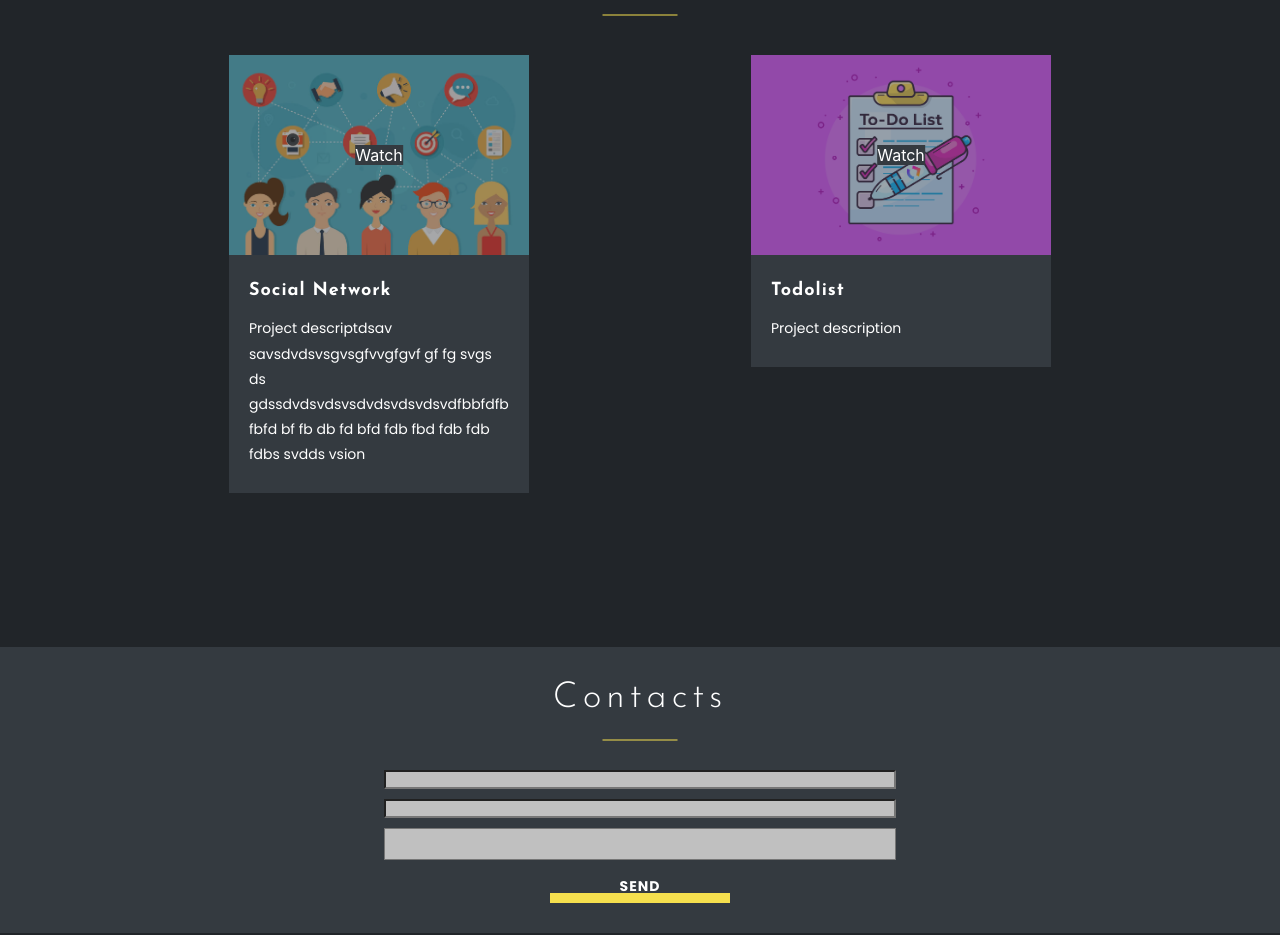
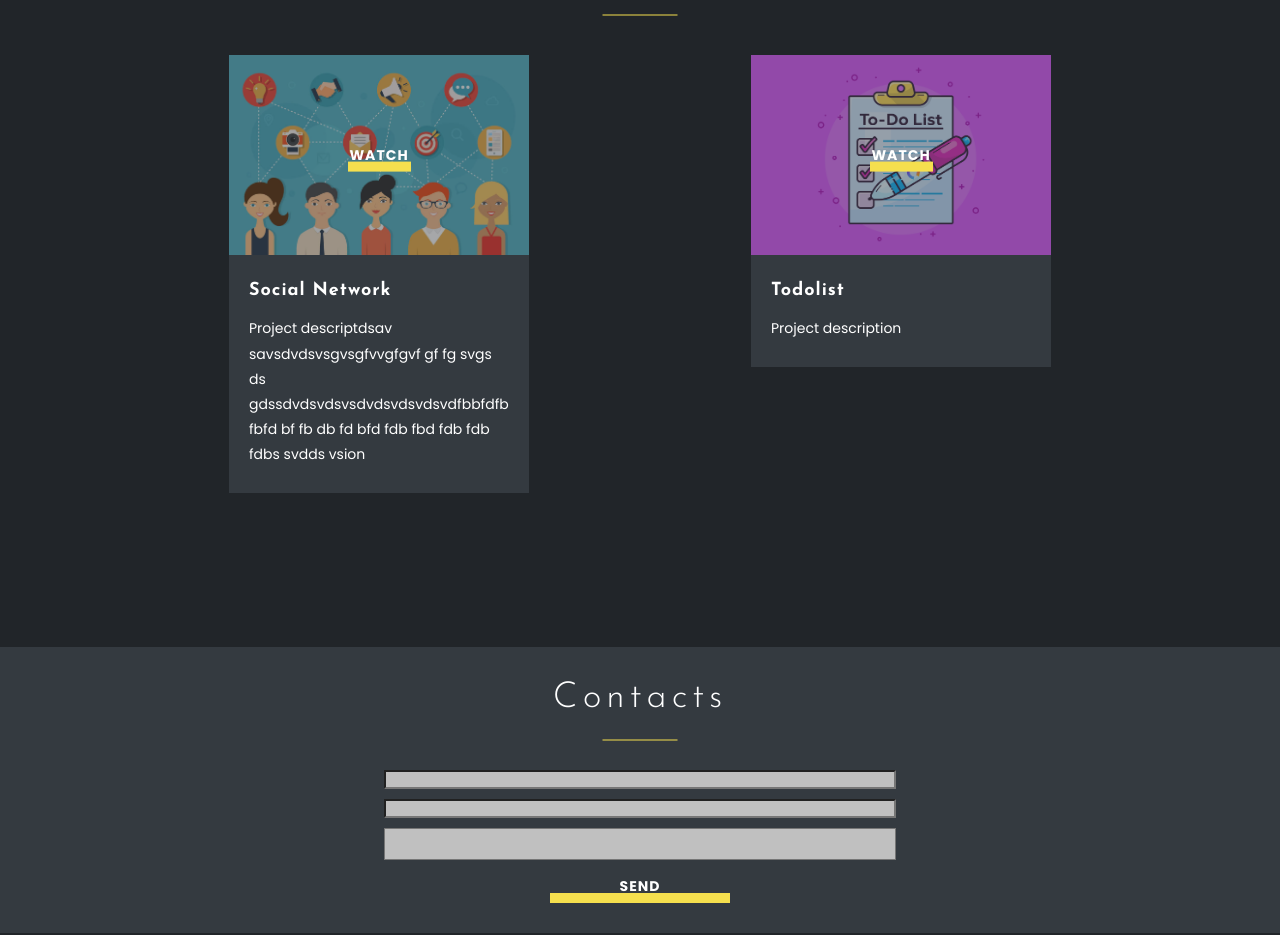
Before and after one commit to Sene4kaaa/portfolio, a React (Create React App) app: page / in a window 1280 px wide. Shown: the part 2060-2995 px from the top of the page. Built offline with nearby package versions, Linux system fonts and the light colour scheme.

Commit message:
Refactoring code

```diff
--- a/src/components/Projects/Project/Project.module.scss
+++ b/src/components/Projects/Project/Project.module.scss
@@ -1,5 +1,6 @@
 @import "src/common/styles/sass/Variables";
 @import "src/common/styles/sass/Mixins";
+@import "src/common/components/button/Button.module";
 
 .project {
   min-height: 300px;
@@ -42,7 +43,17 @@
 
 
     .watch {
-      background-color: $bgSecondColor;
+      @extend .btn;
+      width: 30%;
+
+      &:hover {
+        color: $bgColor;
+
+        &::after {
+          height: 100%;
+        }
+      }
+
       color: $textColor;
       position: absolute;
       top: 50%;
@@ -69,11 +80,7 @@
     .tittle {
       text-align: start;
       width: 100%;
-      //font-family: 'Josefin Sans', sans-serif;
-      //line-height: 1.2;
-      //font-size: 18px;
-      //color: $textColor;
-      @include text($titleFontFamily,18px, 1.2, 700);
+      @include text($titleFontFamily, 18px, 1.2, 700);
       letter-spacing: 1px;
       margin: 0 0 5px;
 
@@ -82,10 +89,6 @@
     .description {
       text-align: start;
       width: 100%;
-      //font-family: 'Poppins', sans-serif;
-      //line-height: 1.8;
-      //font-size: 14px;
-      //color: $textColor;
       @include text($textFontFamily, 14px, 1.8, 700);
       font-weight: 400;
       word-break: break-word;
```
Also changed, not shown: src/components/Contacts/Contacts.module.scss (+2 -5 lines).
